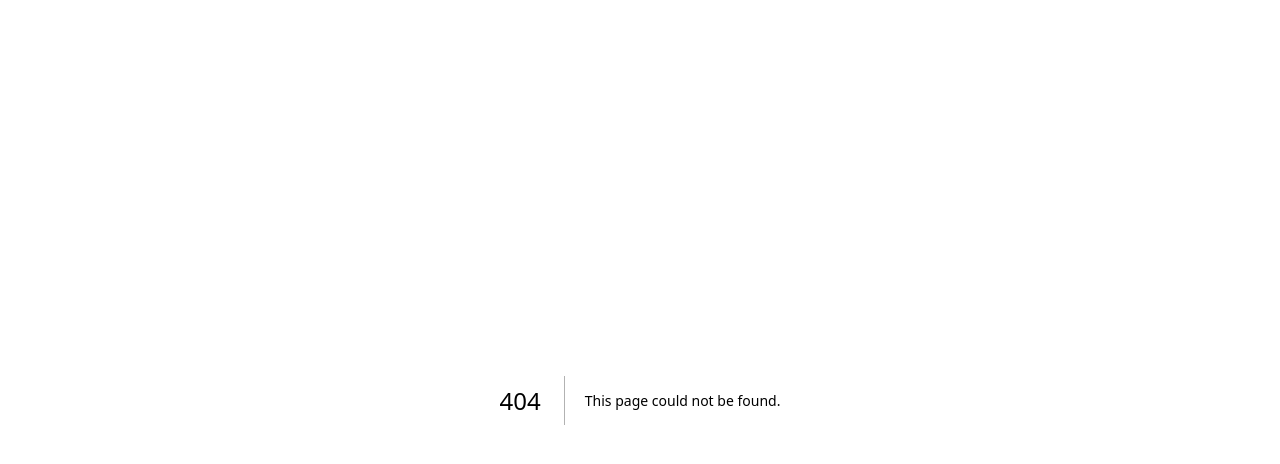
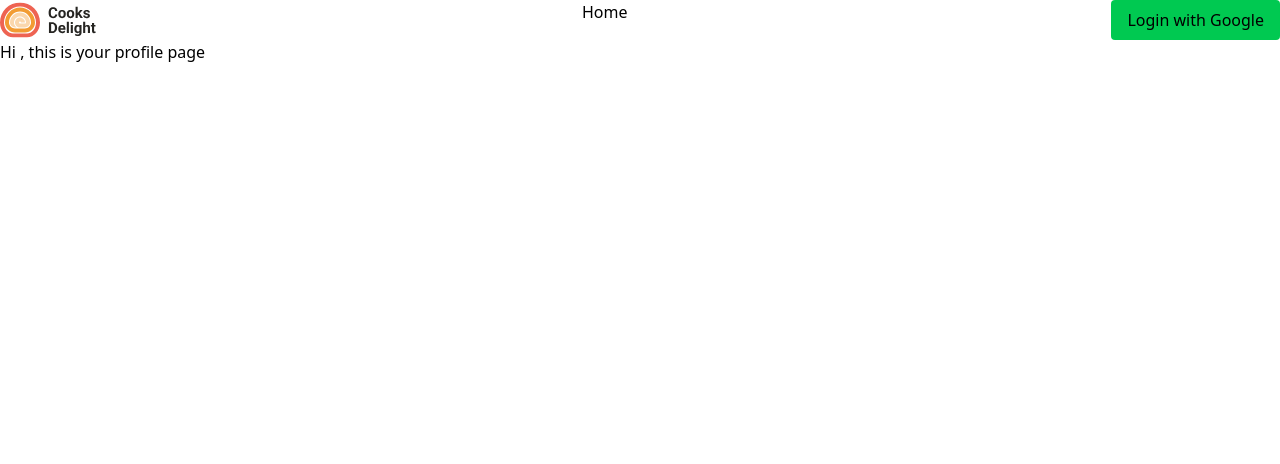
Before and after one commit to protocolisimo/next_nest_culinary_blog, a Next.js app in the folder App/: page /profile/1 in a window 1280 px wide. Before the commit this address had no page. Shown: the top 464 px of the page. Built offline with nearby package versions, Linux system fonts and the light colour scheme; no server answers.

Commit message:
feature(auth): added profile page for logged user

```diff
--- a/App/src/app/components/Header/index.tsx
+++ b/App/src/app/components/Header/index.tsx
@@ -1,8 +1,11 @@
 import Link from "next/link"
 import Logo from "../Logo"
+import LoginButton from "../LoginButton"
+import { auth } from "@/lib/auth"
 
-function Header() {
-    return (<header>
+async function Header() {
+    const session = await auth()
+    return (<header className="flex justify-between">
         <Logo full={true} />
         <nav>
             <Link href='/' >
@@ -10,8 +13,14 @@ function Header() {
                     Home
                 </p>
             </Link>
-            <Link href='/search' />
+            {Boolean(session) && (
+                <Link href={`/profile/${session?.user.id}`} >profile</Link>
+            )}
         </nav>
+        <div>
+            {session?.user?.name}
+            <LoginButton isSession={Boolean(session)} />
+        </div>
     </header>)
 }
 
--- a/App/src/app/layout.tsx
+++ b/App/src/app/layout.tsx
@@ -1,6 +1,7 @@
 import type { Metadata } from "next";
 import { Roboto } from "next/font/google";
 import "./globals.css";
+import Header from "./components/Header";
 
 const robotoSans = Roboto({
   variable: "--font-roboto",
@@ -17,11 +18,13 @@ export default function RootLayout({
 }: Readonly<{
   children: React.ReactNode;
 }>) {
+
   return (
     <html lang="en">
       <body
         className={`${robotoSans.variable}} antialiased`}
       >
+        <Header />
         {children}
       </body>
     </html>
--- a/App/src/app/page.tsx
+++ b/App/src/app/page.tsx
@@ -1,17 +1,9 @@
 import Header from "./components/Header";
-import { auth } from "../lib/auth";
-import LoginButton from "./components/LoginButton";
 
 export default async function Home() {
-  const session = await auth()
-
-  console.log(session)
-
   return (
     <div className="bg-background h-screen">
-      {session?.user?.name}
-      <LoginButton isSession={Boolean(session)} />
-      <Header />
+
     </div>
   );
 }
--- /dev/null
+++ b/App/src/app/profile/[id]/page.tsx
@@ -0,0 +1,19 @@
+// export async function generateStaticParams() {
+//     const users = await fetchAllUsernames();
+//     return users.map((user) => ({ username: user.username }));
+// }
+
+import { auth } from "@/lib/auth"
+
+export default async function Profile(params) {
+    // console.log(params)
+    // const user = await fetchUserByUsername(params.username);
+
+    let session = await auth()
+
+    return <>
+        Hi {session?.user?.name}, this is your profile page
+
+
+    </>
+}
--- a/App/src/constants/links.ts
+++ /dev/null
@@ -1,4 +0,0 @@
-export const URLS = {
-    HOME: '/',
-    RECIPES: '/rerecipes'
-}
```
Also changed, not shown: App/src/app/profile/[id].tsx (deleted, +0 -9 lines), 1 other file (tests, documents, lock files or other folders).
